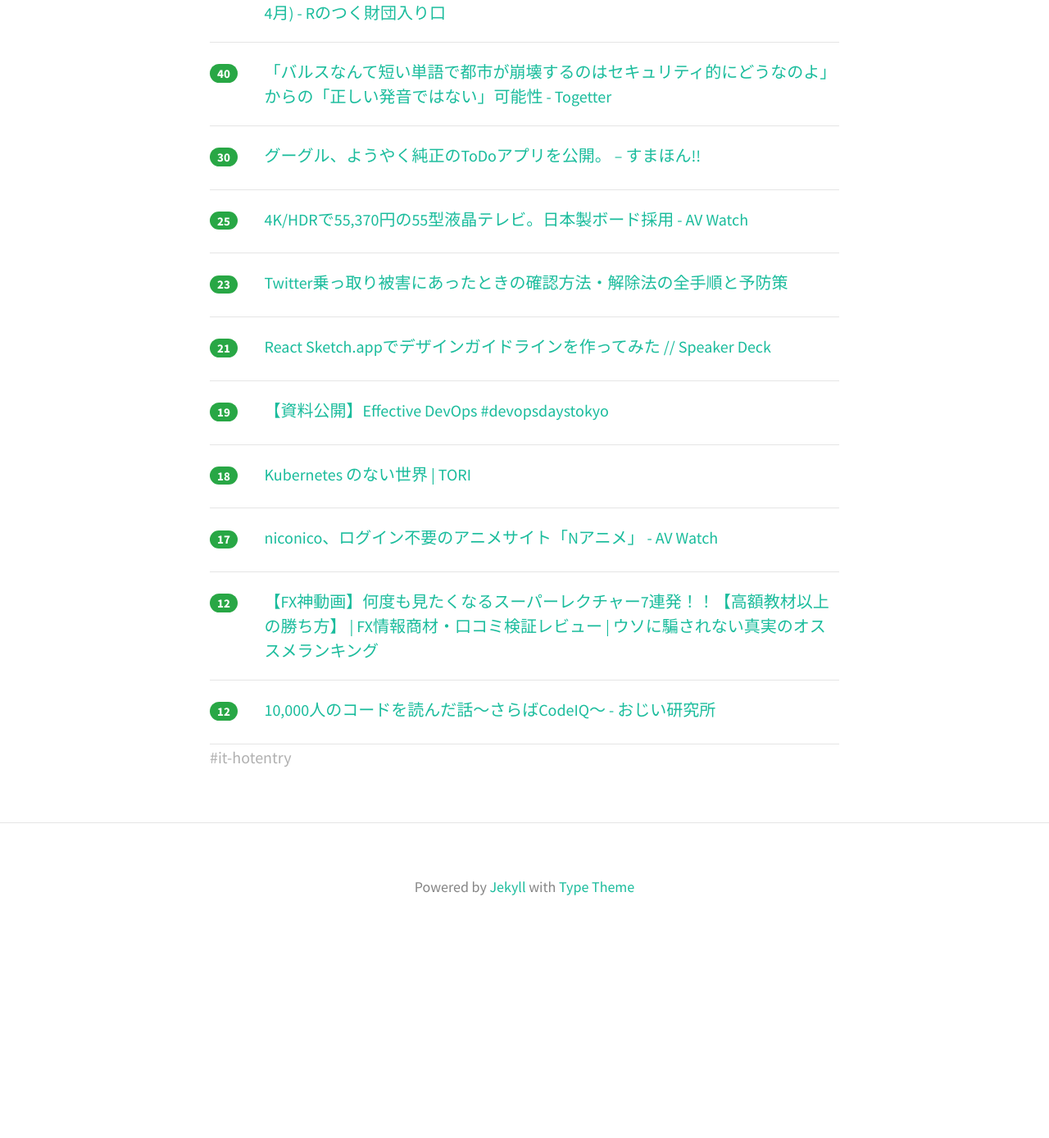
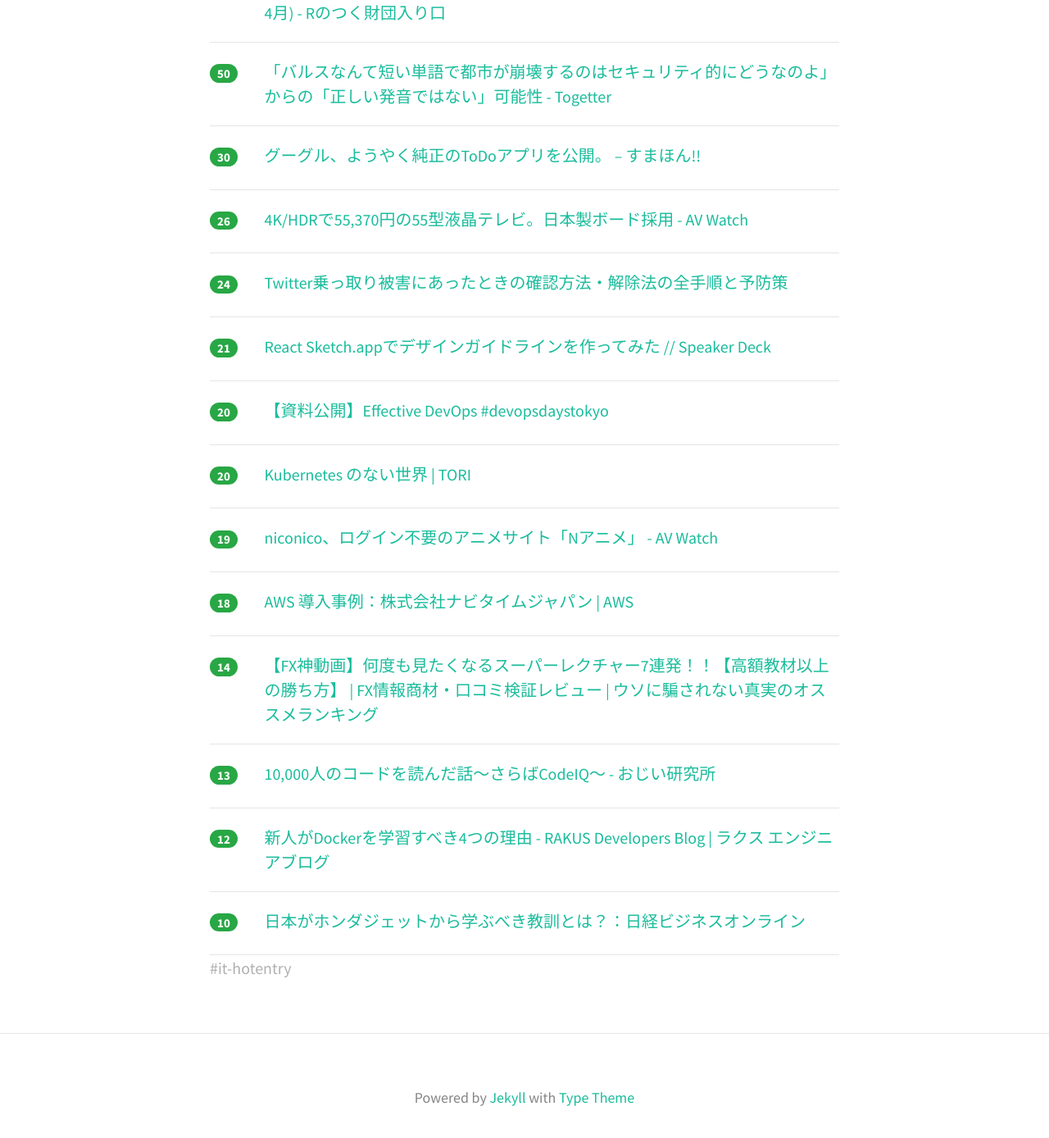
Before and after one commit to yatta47/hatena-matome-site, a Jekyll site: the page built from _posts/2018-04-26-hatena.md, in a window 1280 px wide and 1400 px high, scrolled down 424 px. Shown: the top 1388 px of the window at 82% size. Built offline with Jekyll 4.4.1, drawn with Linux system fonts in a browser that asks for light colours; nearby versions of some CDN libraries; before the commit the page ends 1583 px from its top, so only the background shows below that; some of the changed text lies outside the part shown.

Commit message:
Updated 2018-04-26

```diff
--- a/_posts/2018-04-26-hatena.md
+++ b/_posts/2018-04-26-hatena.md
@@ -1,18 +1,18 @@
 ---
 layout: post
 title:  "2018-04-26 はてぶIT"
-date:   2018-04-26 06:02:39
+date:   2018-04-26 07:02:34
 tags: [it-hotentry]
 ---
-11 件のデータあり
+14 件のデータあり
 
 <hr><div class="row">
-<div class="col-1"><span class="badge badge-pill badge-success h2">52</span></div>
+<div class="col-1"><span class="badge badge-pill badge-success h2">71</span></div>
 <div class="col-11"><a href='http://iwasiman.hatenablog.com/entry/2018/04/23/200000' target='_blank'>【JavaScript】３大フレームワーク Angular, React, Vue.jsを比べてみよう (2018年4月) - Rのつく財団入り口</a></div>
 </div>
 <hr>
 <div class="row">
-<div class="col-1"><span class="badge badge-pill badge-success h2">40</span></div>
+<div class="col-1"><span class="badge badge-pill badge-success h2">50</span></div>
 <div class="col-11"><a href='https://togetter.com/li/1221407' target='_blank'>「バルスなんて短い単語で都市が崩壊するのはセキュリティ的にどうなのよ」からの「正しい発音ではない」可能性 - Togetter</a></div>
 </div>
 <hr>
@@ -22,12 +22,12 @@ tags: [it-hotentry]
 </div>
 <hr>
 <div class="row">
-<div class="col-1"><span class="badge badge-pill badge-success h2">25</span></div>
+<div class="col-1"><span class="badge badge-pill badge-success h2">26</span></div>
 <div class="col-11"><a href='https://av.watch.impress.co.jp/docs/news/1119073.html' target='_blank'>4K/HDRで55,370円の55型液晶テレビ。日本製ボード採用 - AV Watch</a></div>
 </div>
 <hr>
 <div class="row">
-<div class="col-1"><span class="badge badge-pill badge-success h2">23</span></div>
+<div class="col-1"><span class="badge badge-pill badge-success h2">24</span></div>
 <div class="col-11"><a href='https://blogs.mcafee.jp/twitter-takeover' target='_blank'>Twitter乗っ取り被害にあったときの確認方法・解除法の全手順と予防策</a></div>
 </div>
 <hr>
@@ -37,27 +37,42 @@ tags: [it-hotentry]
 </div>
 <hr>
 <div class="row">
-<div class="col-1"><span class="badge badge-pill badge-success h2">19</span></div>
+<div class="col-1"><span class="badge badge-pill badge-success h2">20</span></div>
 <div class="col-11"><a href='http://www.ryuzee.com/contents/blog/7126' target='_blank'>【資料公開】Effective DevOps #devopsdaystokyo</a></div>
 </div>
 <hr>
 <div class="row">
-<div class="col-1"><span class="badge badge-pill badge-success h2">18</span></div>
+<div class="col-1"><span class="badge badge-pill badge-success h2">20</span></div>
 <div class="col-11"><a href='https://toris.io/2018/04/a-world-without-kubernetes/' target='_blank'>Kubernetes のない世界 | TORI</a></div>
 </div>
 <hr>
 <div class="row">
-<div class="col-1"><span class="badge badge-pill badge-success h2">17</span></div>
+<div class="col-1"><span class="badge badge-pill badge-success h2">19</span></div>
 <div class="col-11"><a href='https://av.watch.impress.co.jp/docs/news/1119136.html' target='_blank'>niconico、ログイン不要のアニメサイト「Nアニメ」 - AV Watch</a></div>
 </div>
 <hr>
 <div class="row">
-<div class="col-1"><span class="badge badge-pill badge-success h2">12</span></div>
+<div class="col-1"><span class="badge badge-pill badge-success h2">18</span></div>
+<div class="col-11"><a href='https://aws.amazon.com/jp/solutions/case-studies/navitime/' target='_blank'>AWS 導入事例：株式会社ナビタイムジャパン | AWS</a></div>
+</div>
+<hr>
+<div class="row">
+<div class="col-1"><span class="badge badge-pill badge-success h2">14</span></div>
 <div class="col-11"><a href='http://fx-johosyozai-review.com/hissyoho/fx%E5%8B%9D%E3%81%A1%E6%96%B9%E5%8B%95%E7%94%BB/' target='_blank'>【FX神動画】何度も見たくなるスーパーレクチャー7連発！！【高額教材以上の勝ち方】 | FX情報商材・口コミ検証レビュー | ウソに騙されない真実のオススメランキング</a></div>
 </div>
 <hr>
 <div class="row">
-<div class="col-1"><span class="badge badge-pill badge-success h2">12</span></div>
+<div class="col-1"><span class="badge badge-pill badge-success h2">13</span></div>
 <div class="col-11"><a href='http://ozy4dm.hateblo.jp/entry/2018/04/25/150234' target='_blank'>10,000人のコードを読んだ話～さらばCodeIQ～ - おじい研究所</a></div>
 </div>
 <hr>
+<div class="row">
+<div class="col-1"><span class="badge badge-pill badge-success h2">12</span></div>
+<div class="col-11"><a href='http://tech-blog.rakus.co.jp/entry/2018/04/25/151607' target='_blank'>新人がDockerを学習すべき4つの理由 - RAKUS Developers Blog | ラクス エンジニアブログ</a></div>
+</div>
+<hr>
+<div class="row">
+<div class="col-1"><span class="badge badge-pill badge-success h2">10</span></div>
+<div class="col-11"><a href='http://business.nikkeibp.co.jp/atcl/opinion/16/021900056/042300006/' target='_blank'>日本がホンダジェットから学ぶべき教訓とは？：日経ビジネスオンライン</a></div>
+</div>
+<hr>
```
